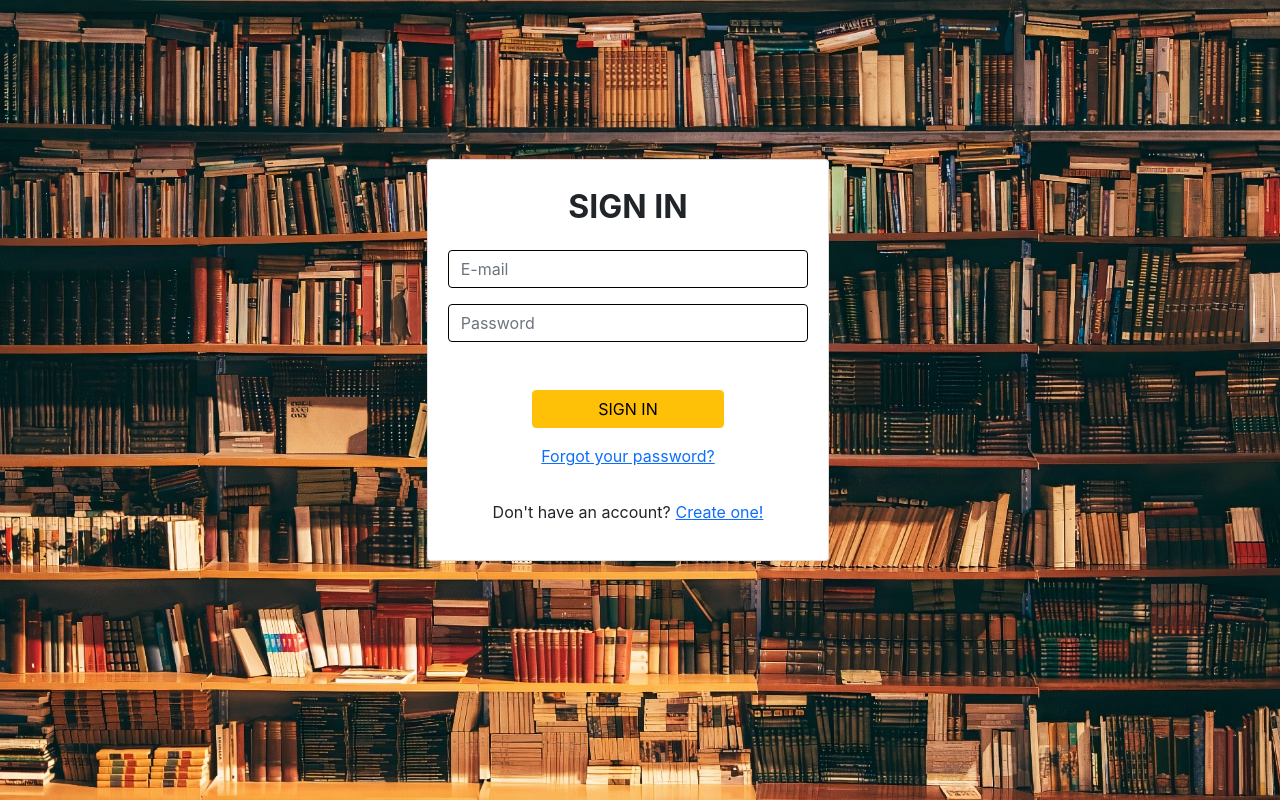
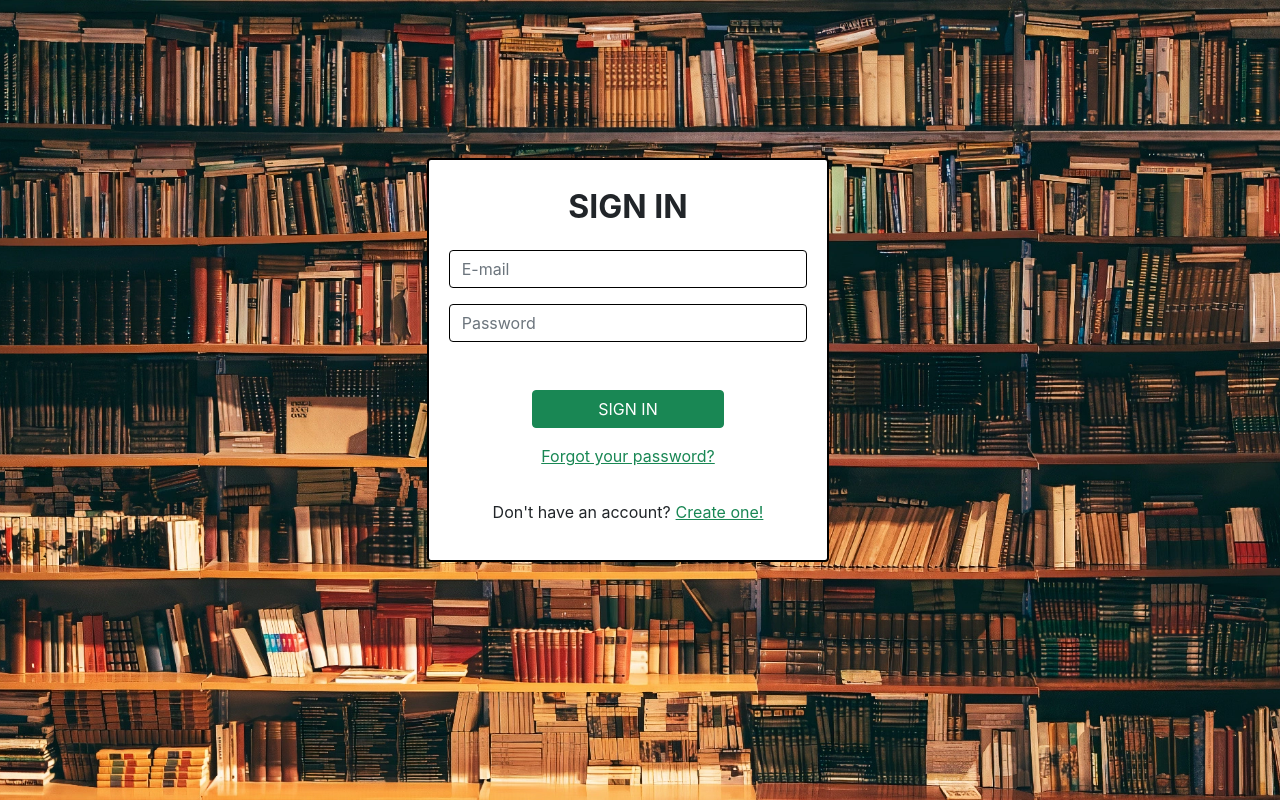
Before and after one commit to CourseflowSU/courseflow, a React (Create React App) app in the folder client/: page /login in a window 1280 px wide. Built offline with nearby package versions, Linux system fonts and the light colour scheme.

Commit message:
fix: design fix

```diff
--- a/client/src/pages/forgotpassword/forgotpassword.jsx
+++ b/client/src/pages/forgotpassword/forgotpassword.jsx
@@ -82,7 +82,7 @@ function ForgotPassword() {
                 <div className="mt-4 col text-center justify-content-center">
                   <button
                     type='submit'
-                    className="col-6 btn btn-block btn-warning"
+                    className="col-6 btn btn-block btn-success"
                   >
                       Reset Password
                   </button>
--- a/client/src/pages/header/header.css
+++ b/client/src/pages/header/header.css
@@ -5,8 +5,7 @@
 }
 .profileBackground {
   background-color: #1c9941;
-
-  padding: 10px 8px;
+  padding: 8px 8px;
   border-radius: 50%;
   font-size: 12px;
   font-weight: 700;
--- a/client/src/pages/login/login.css
+++ b/client/src/pages/login/login.css
@@ -39,3 +39,7 @@
   gap: 5px;
   flex-wrap: wrap;
 }
+
+.card-shadow {
+  border: 2px solid black;
+}
--- a/client/src/pages/login/login.jsx
+++ b/client/src/pages/login/login.jsx
@@ -63,7 +63,7 @@ function Login() {
     <div className="imge">
       <div className="fullscreen row justify-content-center align-items-center">
         <div className="col-4 justify-content-start">
-          <div className="card p-1 mb-0">
+          <div className="card p-1 mb-0 card-shadow">
             <div className="card-body">
               <div className="text-center">
                 <h2 className="mt-2 mb-3">
@@ -100,7 +100,7 @@ function Login() {
                 <div className="mt-5 row text-center justify-content-center">
                   <button
                     type='submit'
-                    className="col-6 btn btn-block btn-warning"
+                    className="col-6 btn btn-block btn-success"
                   >
                       SIGN IN
                   </button>
@@ -110,7 +110,10 @@ function Login() {
                     <span
                       className="link-line-gap d-flex justify-content-center"
                     >
-                      <Link to="/forgotpassword"><p> Forgot your password?</p>
+                      <Link
+                        className="link-success"
+                        to="/forgotpassword"
+                      ><p> Forgot your password?</p>
                       </Link>
                     </span>
                   </div>
@@ -121,7 +124,10 @@ function Login() {
                       className="link-line-gap d-flex justify-content-center"
                     >
                     Don&apos;t have an account?
-                      <Link to="/signup">
+                      <Link
+                        className="link-success"
+                        to="/signup"
+                      >
                         <p>   Create one!</p>
                       </Link>
                     </span>
--- a/client/src/pages/profile/profile-page.css
+++ b/client/src/pages/profile/profile-page.css
@@ -7,7 +7,9 @@
 
 .profileImg {
   background-color: #1c9941;
-  padding: 50px 50px;
+  width: 130px;
+  height: 130px;
+  box-sizing: content-box;
   border-radius: 50%;
   font-size: 24px;
   font-weight: 700;
--- a/client/src/pages/profile/profile-page.jsx
+++ b/client/src/pages/profile/profile-page.jsx
@@ -10,7 +10,7 @@ function Profile() {
     <Layout>
       <div className="profile-info row align-items-center mr-0">
         <div className="col-2 profileImgLocation mt-2">
-          {<span className="profileImg">MT</span>}
+          <div className="text-center d-flex justify-content-center align-items-center profileImg">{currentUser.username.substring(0,2).toUpperCase()}</div>
         </div>
         <div className="col-3">
           <div className="mt-3" >
--- a/client/src/pages/signup/signup.jsx
+++ b/client/src/pages/signup/signup.jsx
@@ -169,7 +169,12 @@ function Signup() {
                   >
                   </input>
                   <small>
-                    I have read and accepted <a href="s">Document1</a>
+                    I have read and accepted &nbsp;
+                    <a
+                      className="link-success"
+                      href="s"
+                    >Privacy Policy
+                    </a>
                   </small>
 
                 </div>
@@ -181,7 +186,7 @@ function Signup() {
                 <div className="mt-5 row text-center justify-content-center">
                   <div className="col-12">
                     <button
-                      className="btn btn-block col-6 btn-warning"
+                      className="btn btn-block col-6 btn-success"
                       type='submit'
                     >
                       SIGN UP
@@ -191,7 +196,11 @@ function Signup() {
 
                 <div className="mt-2 row text-center justify-content-center">
                   <div className="col-12">
-                    <Link to="/login"> <p> Already have an account? </p> </Link>
+                    <Link
+                      className="link-success"
+                      to="/login"
+                    > <p> Already have an account? </p>
+                    </Link>
                   </div>
                 </div>
               </form>
```
